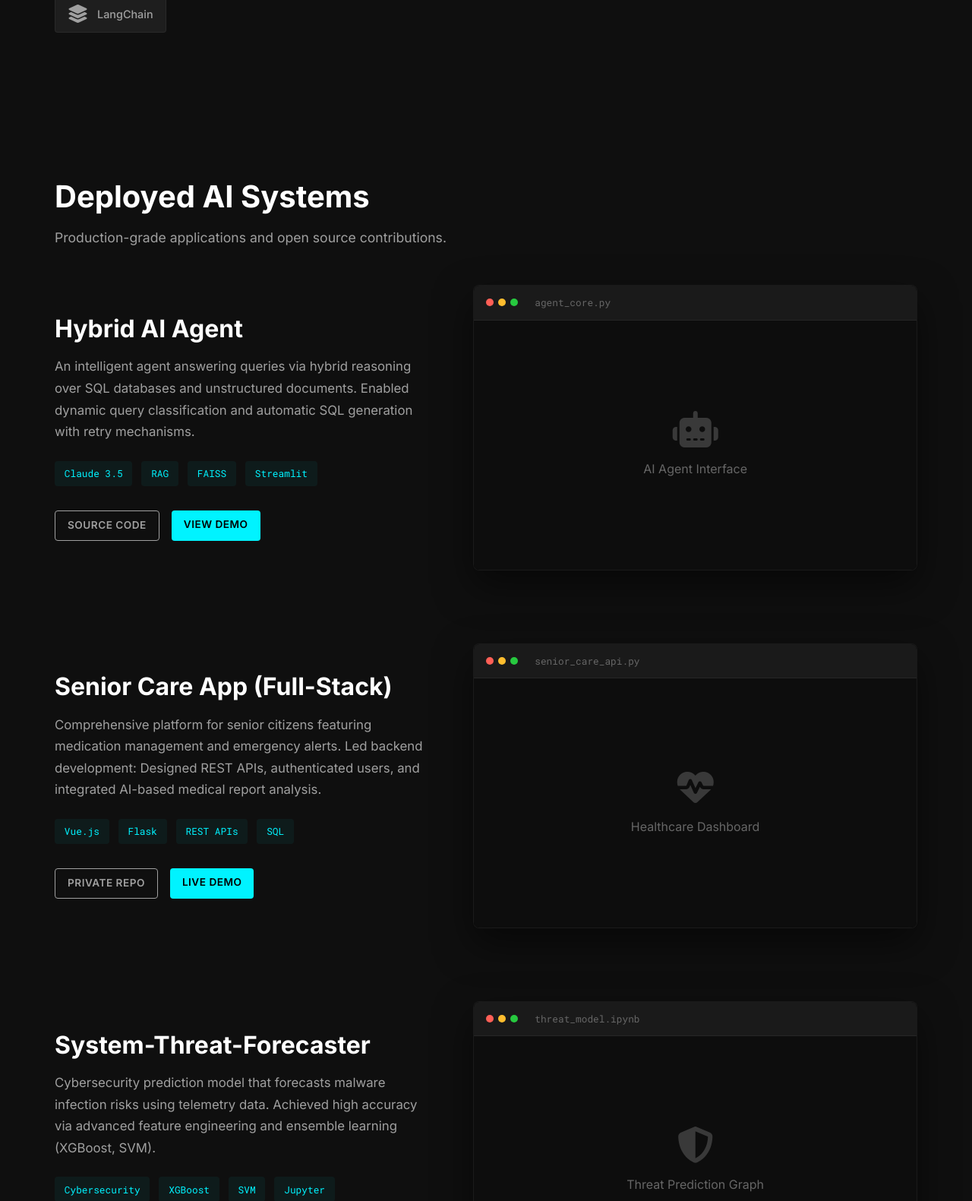
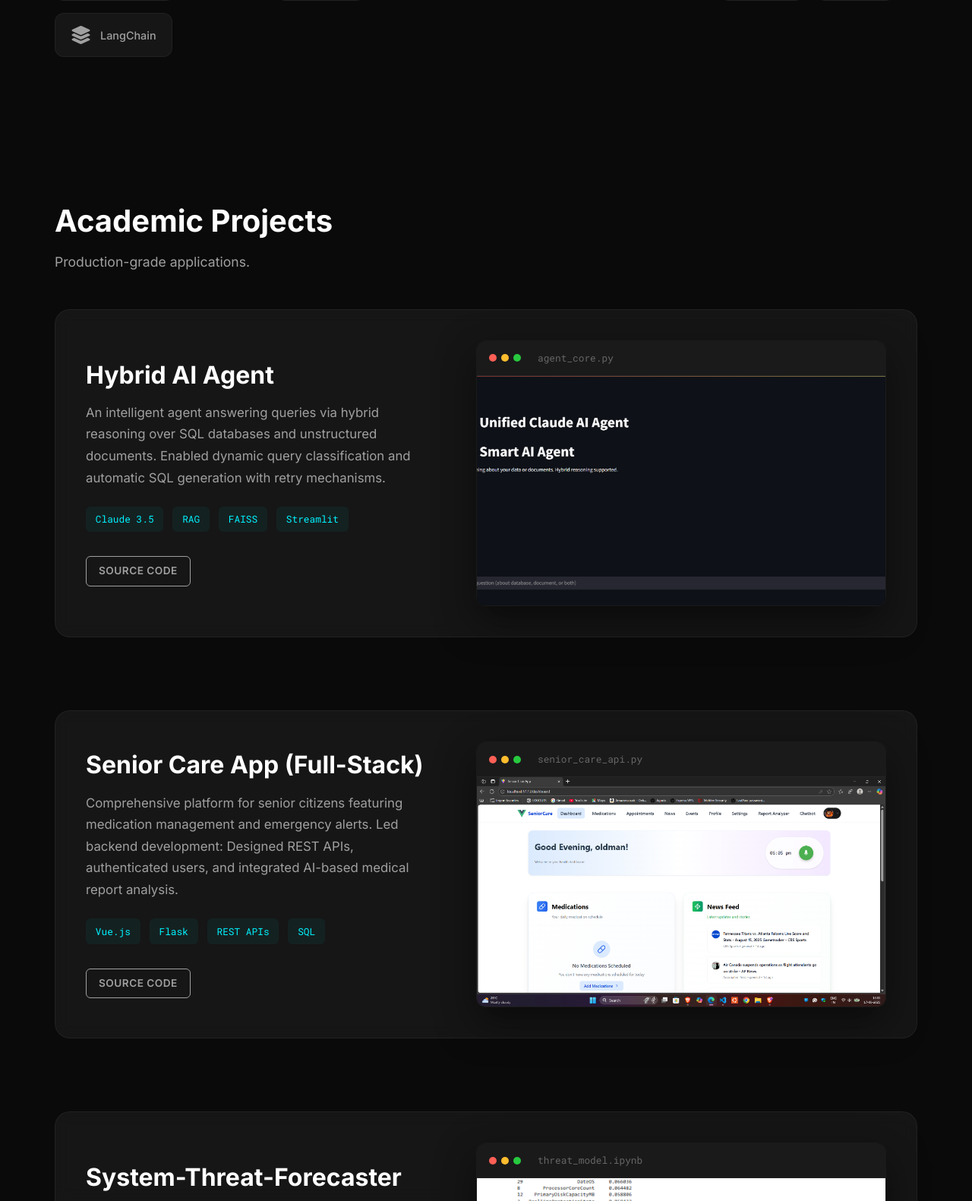
Before and after one commit to yuviiitm26/portfolio, a plain HTML site: page index.html in a window 1280 px wide. Shown: the part 1219-2800 px from the top of the page at 76% size. Drawn offline with nearby package versions, Linux system fonts and the light colour scheme.

Commit message:
Update portfolio aesthetic and content

```diff
--- a/index.html
+++ b/index.html
@@ -6,7 +6,7 @@
     <meta name="viewport" content="width=device-width, initial-scale=1.0">
     <title> AI Engineer | Portfolio</title>
     <meta name="description"
-        content="Portfolio of a Senior Data Scientist & AI Engineer specializing in scalable AI systems.">
+        content="Portfolio of a  Data Scientist & AI Engineer specializing in scalable AI systems.">
 
     <!-- Fonts -->
     <link rel="preconnect" href="https://fonts.googleapis.com">
@@ -28,13 +28,13 @@
     <!-- Navigation -->
     <nav class="sticky-nav">
         <div class="nav-container">
-            <a href="#" class="logo">YUVRAJ.AI</a>
+            <a href="#" class="logo">YUVRAJ GOSAIN</a>
             <ul class="nav-links">
                 <li><a href="#about">About</a></li>
                 <li><a href="#stack">Stack</a></li>
                 <li><a href="#projects">Work</a></li>
                 <li><a href="#sandbox">Sandbox</a></li>
-                <li><a href="#skills">Skills</a></li>
+                <li><a href="#skills">Education</a></li>
             </ul>
             <div class="nav-actions">
                 <a href="#contact" class="btn btn-outline">Let's Talk</a>
@@ -47,12 +47,11 @@
         <div class="hero-bg"></div>
         <div class="hero-overlay"></div>
         <div class="hero-content">
-            <div class="hero-badge">Data Scientist & Full-Stack Developer</div>
-            <h1>Yuvraj Gosain <br> <span class="text-gradient">AI & Deep Generative Models.</span></h1>
-            <p class="subtext">Specializing in RAG architectures, Hybrid AI Agents, and Scalable Web Applications.
-                Merging generative AI with robust production systems.</p>
+            <div class="hero-badge">Data Scientist & AI Engineer</div>
+            <h1>Yuvraj Gosain <br></h1>
             <div class="hero-actions">
-                <a href="#contact" class="btn btn-primary">Download Resume</a>
+                <a href="https://drive.google.com/file/d/1-r07IpzS6yZFPabWA6qjZ_LPTpUG0AaE/view?usp=sharing"
+                    target="_blank" class="btn btn-primary">Download Resume</a>
                 <a href="https://github.com/yuviiitm26" target="_blank" class="btn btn-secondary"><i
                         class="fab fa-github"></i> GitHub Profile</a>
             </div>
@@ -114,8 +113,8 @@
     <section class="projects" id="projects">
         <div class="container">
             <div class="section-header">
-                <h2 class="section-title">Deployed AI Systems</h2>
-                <p class="section-subtitle">Production-grade applications and open source contributions.</p>
+                <h2 class="section-title"> Academic Projects</h2>
+                <p class="section-subtitle">Production-grade applications.</p>
             </div>
 
             <!-- Project 1: Hybrid AI Agent -->
@@ -136,7 +135,6 @@
                     <div class="project-actions">
                         <a href="https://github.com/yuviiitm26/Syngenta_AI_agent_hackathon" target="_blank"
                             class="btn btn-outline-sm">Source Code</a>
-                        <a href="#" class="btn btn-primary-sm">View Demo</a>
                     </div>
                 </div>
                 <div class="project-media">
@@ -148,12 +146,8 @@
                             <span class="title">agent_core.py</span>
                         </div>
                         <div class="terminal-body">
-                            <div class="placeholder-media">
-                                <div class="media-overlay">
-                                    <i class="fas fa-robot"></i>
-                                    <span>AI Agent Interface</span>
-                                </div>
-                            </div>
+                            <img src="assets/hybrid_agent_preview.png" alt="Hybrid AI Agent Interface"
+                                class="project-img">
                         </div>
                     </div>
                 </div>
@@ -175,8 +169,9 @@
                         <span>SQL</span>
                     </div>
                     <div class="project-actions">
-                        <a href="#" class="btn btn-outline-sm">Private Repo</a>
-                        <a href="#" class="btn btn-primary-sm">Live Demo</a>
+                        <a href="https://github.com/21f3001925/soft-engg-project-may-2025-se-May-11.git" target="_blank"
+                            class="btn btn-outline-sm">Source Code</a>
+
                     </div>
                 </div>
                 <div class="project-media">
@@ -188,12 +183,8 @@
                             <span class="title">senior_care_api.py</span>
                         </div>
                         <div class="terminal-body">
-                            <div class="placeholder-media">
-                                <div class="media-overlay">
-                                    <i class="fas fa-heartbeat"></i>
-                                    <span>Healthcare Dashboard</span>
-                                </div>
-                            </div>
+                            <img src="assets/senior_care_preview.png" alt="Senior Care App Dashboard"
+                                class="project-img">
                         </div>
                     </div>
                 </div>
@@ -216,7 +207,6 @@
                     <div class="project-actions">
                         <a href="https://github.com/yuviiitm26/ML_project_System-Threat-Forecaster" target="_blank"
                             class="btn btn-outline-sm">Source Code</a>
-                        <a href="#" class="btn btn-primary-sm">Analysis Report</a>
                     </div>
                 </div>
                 <div class="project-media">
@@ -228,12 +218,8 @@
                             <span class="title">threat_model.ipynb</span>
                         </div>
                         <div class="terminal-body">
-                            <div class="placeholder-media">
-                                <div class="media-overlay">
-                                    <i class="fas fa-shield-alt"></i>
-                                    <span>Threat Prediction Graph</span>
-                                </div>
-                            </div>
+                            <img src="assets/threat_forecaster_preview.png" alt="Threat Prediction Model Output"
+                                class="project-img">
                         </div>
                     </div>
                 </div>
@@ -267,12 +253,7 @@
                             <span class="title">app.py</span>
                         </div>
                         <div class="terminal-body">
-                            <div class="placeholder-media">
-                                <div class="media-overlay">
-                                    <i class="fas fa-broom"></i>
-                                    <span>Service Dashboard</span>
-                                </div>
-                            </div>
+                            <img src="assets/swach_seva_preview.png" alt="Swach Seva Landing Page" class="project-img">
                         </div>
                     </div>
                 </div>
@@ -346,7 +327,7 @@
     <!-- Professional Timeline / Education -->
     <section class="timeline-section" id="skills"> <!-- id reused for generic 'skills/experience' nav target -->
         <div class="container">
-            <h2 class="section-title">Education & Journey</h2>
+            <h2 class="section-title">Education</h2>
             <div class="timeline">
 
                 <div class="timeline-item">
@@ -354,35 +335,14 @@
                     <div class="timeline-content">
                         <span class="date">Sept 2022 – Sept 2026</span>
                         <h3 class="role">BS in Data Science and Applications</h3>
-                        <h4 class="company">Indian Institute of Technology Madras</h4>
-                        <p class="description">Chennai, Tamil Nadu. Focusing on Deep Generative Models, Machine
+                        <h4 class="company">Indian Institute of Technology Madras (IITM)</h4>
+                        <p class="description">Chennai, Tamil Nadu. Focusing on Deep Learning, Deep Generative Models,
+                            Machine
                             Learning, and Full-Stack Development.</p>
                     </div>
                 </div>
+            </div>
 
-                <div class="timeline-item">
-                    <div class="timeline-marker"></div>
-                    <div class="timeline-content">
-                        <span class="date">Oct 2024 – Apr 2025</span>
-                        <h3 class="role">Full-Stack Developer</h3>
-                        <h4 class="company">Swach Seva Project</h4>
-                        <p class="description">Built a full-stack platform connecting households with verified service
-                            professionals using Vue.js and Flask.</p>
-                    </div>
-                </div>
-
-                <div class="timeline-item">
-                    <div class="timeline-marker"></div>
-                    <div class="timeline-content">
-                        <span class="date">Feb 2025 – Apr 2025</span>
-                        <h3 class="role">Data Analyst</h3>
-                        <h4 class="company">Friends Autocare</h4>
-                        <p class="description">Analyzed showroom sales data to identify demand drop. Delivered a 20-page
-                            analytics report enabling data-driven decisions.</p>
-                    </div>
-                </div>
-
-            </div>
         </div>
     </section>
 
--- a/style.css
+++ b/style.css
@@ -1,13 +1,16 @@
 /* Global variables */
 :root {
-    --bg-primary: #0f0f0f;
-    --bg-secondary: #161616;
-    --bg-surface: #1e1e1e;
-    --bg-card: #252525;
+    --bg-primary: #0a0a0a;
+    /* Darker black for better contrast */
+    --bg-secondary: #121212;
+    --bg-surface: #1a1a1a;
+    --bg-card: rgba(30, 30, 30, 0.6);
+    /* Translucent for glassmorphism */
 
     --accent-color: #00f3ff;
     /* Neon Blue */
     --accent-hover: #00bcd4;
+    --accent-glow: rgba(0, 243, 255, 0.4);
 
     --text-primary: #ffffff;
     --text-secondary: #a0a0a0;
@@ -23,10 +26,10 @@
     --spacing-lg: 4rem;
     --spacing-xl: 6rem;
 
-    --border-radius-sm: 4px;
-    --border-radius-md: 8px;
-    --border-radius-lg: 16px;
-    --border-radius-xl: 24px;
+    --border-radius-sm: 6px;
+    --border-radius-md: 12px;
+    --border-radius-lg: 20px;
+    --border-radius-xl: 32px;
 
     --nav-height: 80px;
     --max-width: 1200px;
@@ -40,12 +43,35 @@
 }
 
 body {
-    background-color: var(--bg-primary);
+    background-color: #050505;
     color: var(--text-primary);
     font-family: var(--font-body);
     line-height: 1.6;
     overflow-x: hidden;
     -webkit-font-smoothing: antialiased;
+    background-image:
+        radial-gradient(at 0% 0%, hsla(253, 16%, 7%, 1) 0, transparent 50%),
+        radial-gradient(at 50% 0%, hsla(225, 39%, 30%, 1) 0, transparent 50%),
+        radial-gradient(at 100% 0%, hsla(339, 49%, 30%, 1) 0, transparent 50%);
+    background-attachment: fixed;
+    position: relative;
+}
+
+body::before {
+    content: "";
+    position: fixed;
+    top: 0;
+    left: 0;
+    width: 100%;
+    height: 100%;
+    background-image:
+        linear-gradient(rgba(255, 255, 255, 0.03) 1px, transparent 1px),
+        linear-gradient(90deg, rgba(255, 255, 255, 0.03) 1px, transparent 1px);
+    background-size: 50px 50px;
+    pointer-events: none;
+    z-index: -1;
+    mask-image: radial-gradient(circle at center, black 40%, transparent 100%);
+    -webkit-mask-image: radial-gradient(circle at center, black 40%, transparent 100%);
 }
 
 a {
@@ -79,8 +105,25 @@ h6 {
 .text-gradient {
     background: linear-gradient(90deg, #ffffff, var(--accent-color));
     -webkit-background-clip: text;
+    background-clip: text;
     -webkit-text-fill-color: transparent;
     display: inline-block;
+}
+
+@keyframes fadeInUp {
+    from {
+        opacity: 0;
+        transform: translateY(20px);
+    }
+
+    to {
+        opacity: 1;
+        transform: translateY(0);
+    }
+}
+
+.fade-in-up {
+    animation: fadeInUp 0.8s cubic-bezier(0.2, 0.8, 0.2, 1) forwards;
 }
 
 /* Buttons */
@@ -132,7 +175,12 @@ h6 {
 
 .btn-primary-sm,
 .btn-outline-sm {
-    @extend .btn;
+    display: inline-flex;
+    align-items: center;
+    justify-content: center;
+    font-weight: 600;
+    cursor: pointer;
+    transition: all 0.3s ease;
     padding: 0.5rem 1rem;
     font-size: 0.85rem;
     border-radius: var(--border-radius-sm);
@@ -167,9 +215,9 @@ h6 {
     left: 0;
     width: 100%;
     height: var(--nav-height);
-    background: rgba(15, 15, 15, 0.85);
-    /* Slightly transparent */
-    backdrop-filter: blur(12px);
+    background: rgba(10, 10, 10, 0.7);
+    /* More transparent for blur */
+    backdrop-filter: blur(16px);
     z-index: 1000;
     border-bottom: 1px solid rgba(255, 255, 255, 0.05);
 }
@@ -275,9 +323,11 @@ h6 {
 }
 
 .hero h1 {
-    font-size: 4rem;
+    font-size: 4.5rem;
+    font-weight: 800;
     margin-bottom: 1.5rem;
-    letter-spacing: -0.02em;
+    letter-spacing: -0.04em;
+    line-height: 1.1;
 }
 
 .hero .subtext {
@@ -347,18 +397,38 @@ section {
 .tech-item {
     display: flex;
     align-items: center;
-    background: var(--bg-surface);
-    padding: 0.75rem 1rem;
-    border-radius: var(--border-radius-sm);
+    background: var(--bg-card);
+    backdrop-filter: blur(10px);
+    padding: 1rem 1.25rem;
+    border-radius: var(--border-radius-md);
     border: 1px solid rgba(255, 255, 255, 0.05);
-    transition: all 0.3s ease;
+    transition: all 0.3s cubic-bezier(0.4, 0, 0.2, 1);
     cursor: default;
+    position: relative;
+    overflow: hidden;
+}
+
+.tech-item::before {
+    content: '';
+    position: absolute;
+    top: 0;
+    left: 0;
+    width: 100%;
+    height: 100%;
+    background: linear-gradient(45deg, transparent, rgba(255, 255, 255, 0.03), transparent);
+    transform: translateX(-100%);
+    transition: 0.5s;
+}
+
+.tech-item:hover::before {
+    transform: translateX(100%);
 }
 
 .tech-item:hover {
     border-color: rgba(0, 243, 255, 0.3);
-    background: var(--bg-surface-hover);
-    transform: translateY(-2px);
+    background: rgba(30, 30, 30, 0.8);
+    transform: translateY(-5px);
+    box-shadow: 0 5px 15px rgba(0, 0, 0, 0.2);
 }
 
 .tech-item i {
@@ -369,8 +439,9 @@ section {
 }
 
 .tech-item:hover i {
-    color: var(--text-primary);
-    /* Let icons retain their color if desired, or go white */
+    color: var(--accent-color);
+    /* Glow color on hover */
+    filter: drop-shadow(0 0 5px var(--accent-color));
 }
 
 /* Specific devicon colors can be handled by just letting them be monochrome or default.
@@ -405,6 +476,18 @@ section {
     gap: 4rem;
     margin-bottom: 6rem;
     align-items: center;
+    background: var(--bg-card);
+    backdrop-filter: blur(10px);
+    border: 1px solid rgba(255, 255, 255, 0.05);
+    padding: 2.5rem;
+    border-radius: var(--border-radius-lg);
+    transition: transform 0.3s ease, border-color 0.3s ease;
+}
+
+.project-card:hover {
+    transform: translateY(-5px);
+    border-color: rgba(0, 243, 255, 0.2);
+    box-shadow: 0 10px 40px -10px rgba(0, 0, 0, 0.5);
 }
 
 .project-card:last-child {
@@ -830,3 +913,12 @@ section {
     color: var(--text-muted);
     margin-top: auto;
 }
+
+.project-img {
+    width: 100%;
+    height: 100%;
+    object-fit: cover;
+    position: absolute;
+    top: 0;
+    left: 0;
+}
```
Also changed, not shown: assets/hybrid_agent_preview.png (added), assets/senior_care_preview.png (added), assets/swach_seva_preview.png (added), assets/threat_forecaster_preview.png (added).
